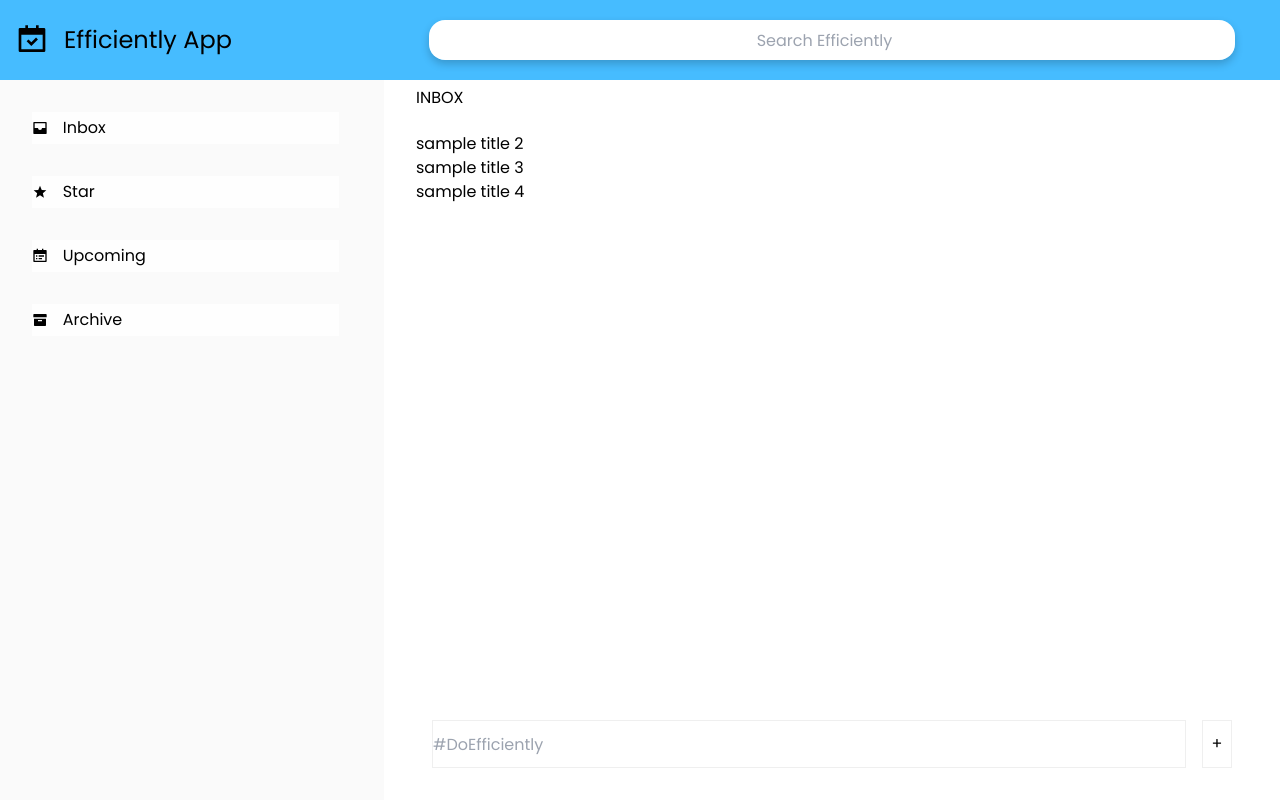
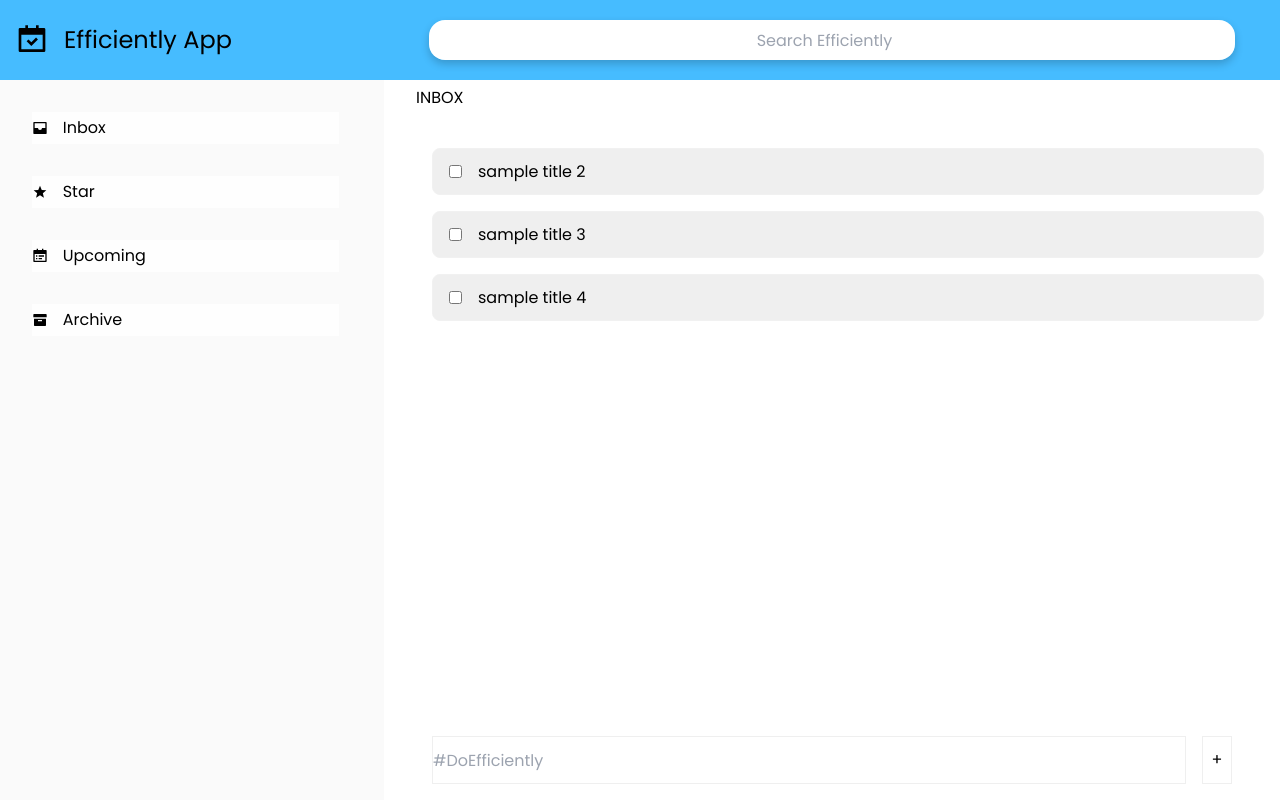
Before and after one commit to pythagoreaneng/efficiently-app-web, a React (Create React App) app: page / in a window 1280 px wide. Built offline with nearby package versions, Linux system fonts and the light colour scheme.

Commit message:
Add checkbox

```diff
--- a/src/components/TaskList.js
+++ b/src/components/TaskList.js
@@ -3,7 +3,7 @@ import styled from "styled-components";
 import TaskForm from "./TaskForm";
 import FilteredTasks from "./FilteredTasks";
 
-const test = [
+var test = [
   {
     key: 1,
     title: "sample title 1",
@@ -91,25 +91,49 @@ const TaskList = ({ inbox, archive, star, upcoming }) => {
   const starTasks = tasks.filter((task) => task.star);
   const upcomingTasks = tasks.filter((task) => task.upcoming);
 
+  const completeTask = () => {
+    alert("Completing Task");
+  };
+
   return (
     <>
       <TasksContainer>
         {inbox &&
           inboxTasks.map((task) => {
-            return <div>{task.title}</div>;
+            return (
+              <TaskContainer>
+                <Checkbox type="checkbox" onClick={() => completeTask()} />
+                {task.title}
+              </TaskContainer>
+            );
           })}
         {archive &&
           archiveTasks.map((task) => {
-            return <div>{task.title}</div>;
+            return (
+              <TaskContainer>
+                <Checkbox type="checkbox" onClick={() => completeTask()} />
+                {task.title}
+              </TaskContainer>
+            );
           })}
 
         {star &&
           starTasks.map((task) => {
-            return <div>{task.title}</div>;
+            return (
+              <TaskContainer>
+                <Checkbox type="checkbox" onClick={() => completeTask()} />
+                {task.title}
+              </TaskContainer>
+            );
           })}
         {upcoming &&
           upcomingTasks.map((task) => {
-            return <div>{task.title}</div>;
+            return (
+              <TaskContainer>
+                <Checkbox type="checkbox" onClick={() => completeTask()} />
+                {task.title}
+              </TaskContainer>
+            );
           })}
         <TaskFormContainer>
           <TaskForm onSubmit={addTask} />
```
